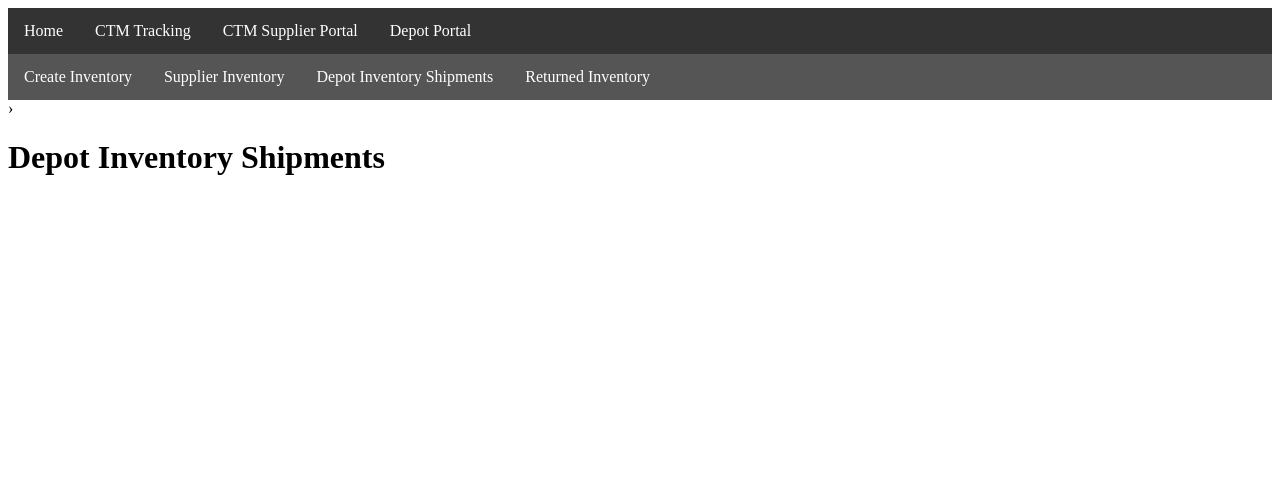
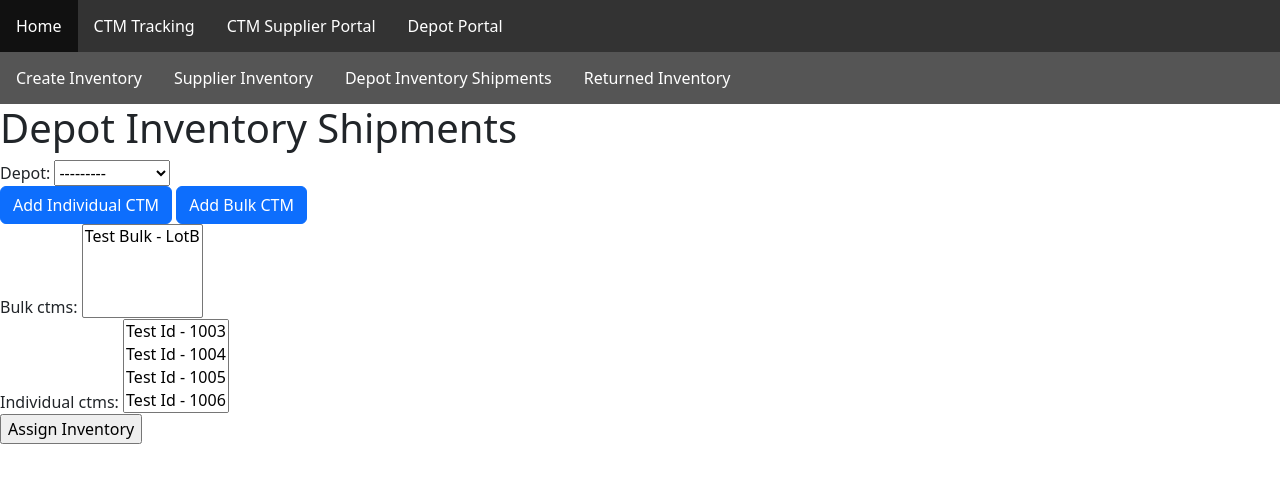
Before and after one commit to prospecops/Diffusion-v5.0, a Django app: page /supplier/depot_inventory_shipments/ in a window 1280 px wide. Shown: the top 483 px of the page. Run offline with Django 4.2, Linux system fonts and the light colour scheme; a user stored in the database is signed in; data comes from the database, SQL or seed files in the repository; both versions use the stored data as it was after the commit.

Commit message:
Added modal for individual and bulk CTM

```diff
--- a/core/templates/core/base_generic.html
+++ b/core/templates/core/base_generic.html
@@ -5,6 +5,9 @@
     <title>Diffusion</title>
     {% load static %}
     <link rel="stylesheet" href="{% static 'css/styles.css' %}">
+
+    <!-- Bootstrap CSS -->
+    <link rel="stylesheet" href="https://cdn.jsdelivr.net/npm/bootstrap@5.2.3/dist/css/bootstrap.min.css">
 
     <!-- Added jQuery and jQuery UI -->
     <script src="https://code.jquery.com/jquery-3.6.0.min.js"></script>
@@ -32,7 +35,6 @@
     </ul>
 </header>
 
-
 {% block content %}
 {% endblock %}
 
@@ -40,6 +42,14 @@
     <!-- Your footer here -->
 </footer>
 
-{% block extra_script %}{% endblock %} <!-- Added this line -->
+<!-- Bootstrap Bundle with Popper -->
+<script src="https://cdn.jsdelivr.net/npm/bootstrap@5.2.3/dist/js/bootstrap.bundle.min.js"></script>
+
+{% block extra_script %}{% endblock %} <!-- Block for extra JavaScript scripts that need to be loaded after Bootstrap -->
+
+
+<!-- Custom Modal Handler JavaScript -->
+<script src="{% static 'js/modal-handler.js' %}"></script> <!-- Add this line for your custom modal script -->
+
 </body>
 </html>
--- /dev/null
+++ b/static/js/modal-handler.js
@@ -0,0 +1,45 @@
+// modal-handler.js
+document.addEventListener('DOMContentLoaded', () => {
+  // General modal close functionality
+  const closeButtons = document.querySelectorAll('.btn-close[data-bs-dismiss="modal"]');
+
+  closeButtons.forEach(button => {
+    button.addEventListener('click', () => {
+      let modal = bootstrap.Modal.getInstance(button.closest('.modal'));
+      modal.hide();
+    });
+  });
+
+  // Optional: if you're using jQuery and Bootstrap's JavaScript
+  $('.modal').on('hidden.bs.modal', function () {
+    // Perform any action on modal close if necessary
+  });
+});
+document.addEventListener('DOMContentLoaded', (event) => {
+  // Function to remove the modal backdrop manually.
+  function removeBackdrop() {
+    let backdrop = document.querySelector('.modal-backdrop');
+    if (backdrop) {
+      backdrop.parentNode.removeChild(backdrop);
+    }
+    // Reactivate scrolling on the body.
+    document.body.classList.remove('modal-open');
+  }
+
+  // Attach close event listener to all close buttons.
+  document.querySelectorAll('.btn-close[data-bs-dismiss="modal"]').forEach(closeButton => {
+    closeButton.addEventListener('click', function () {
+      // Bootstrap's data-bs-dismiss attribute should take care of hiding the modal
+      // The manual backdrop removal is a fallback in case it doesn't get removed
+      removeBackdrop();
+    });
+  });
+
+  // Additionally, if you want to handle the modal hidden event globally, add this listener:
+  $('#yourModalId').on('hidden.bs.modal', function (e) {
+    removeBackdrop();
+  });
+
+  // Replace 'yourModalId' with the actual ID of your modal if you want to handle this event for a specific modal,
+  // or use the `.modal` selector to apply this to all modals.
+});
--- a/supplier/forms.py
+++ b/supplier/forms.py
@@ -1,11 +1,18 @@
 from django import forms
+from depots.models import Depot  # Import Depot
 from .models import BulkCTM, IndividualCTM
+
+
+class AssignInventoryForm(forms.Form):
+    depot = forms.ModelChoiceField(queryset=Depot.objects.all())
+    bulk_ctms = forms.ModelMultipleChoiceField(queryset=BulkCTM.objects.filter(depot=None), required=False)
+    individual_ctms = forms.ModelMultipleChoiceField(queryset=IndividualCTM.objects.filter(depot=None), required=False)
 
 
 class BulkCTMForm(forms.ModelForm):
     class Meta:
         model = BulkCTM
-        fields = ['device', 'lot_number', 'quantity', 'expiration_date']
+        fields = ['device', 'lot_number', 'quantity', 'expiration_date', 'depot']  # Added 'depot' field
         widgets = {
             'expiration_date': forms.DateInput(attrs={'class': 'datepicker'}),
         }
@@ -14,7 +21,8 @@ class BulkCTMForm(forms.ModelForm):
 class IndividualCTMForm(forms.ModelForm):
     class Meta:
         model = IndividualCTM
-        fields = ['device', 'kit_serial_number', 'quantity', 'expiration_date', 'lot_number']
+        fields = ['device', 'kit_serial_number', 'quantity', 'expiration_date', 'lot_number',
+                  'depot']  # Added 'depot' field
         widgets = {
             'expiration_date': forms.DateInput(attrs={'class': 'datepicker'}),
         }
--- a/supplier/templates/supplier/depot_inventory_shipments.html
+++ b/supplier/templates/supplier/depot_inventory_shipments.html
@@ -1,6 +1,48 @@
 {% extends 'supplier/supplier_base_generic.html' %}
 
+{% load static %} <!-- Ensure static is loaded to use static file references -->
+
 {% block supplier_content %}
-    <h1>Depot Inventory Shipments</h1>
-    <!-- rest of your template here -->
+<h1>Depot Inventory Shipments</h1>
+
+<form method="post" id="depotInventoryForm">
+    {% csrf_token %}
+
+    <div class="fieldWrapper">
+        {{ form.depot.label_tag }} {{ form.depot }}
+    </div>
+
+    <!-- Add the new buttons for CTM -->
+    <div class="buttonsWrapper">
+        <!-- Individual CTM Button -->
+        <button type="button" class="btn btn-primary" id="addIndividualCTMButton" data-bs-toggle="modal" data-bs-target="#individualCTMModal">
+            Add Individual CTM
+        </button>
+        <!-- Bulk CTM Button with modal trigger -->
+        <button type="button" class="btn btn-primary" id="addBulkCTMButton" data-bs-toggle="modal" data-bs-target="#bulkCTMModal">
+            Add Bulk CTM
+        </button>
+    </div>
+
+    <div class="fieldWrapper">
+        {{ form.bulk_ctms.label_tag }} {{ form.bulk_ctms }}
+    </div>
+
+    <div class="fieldWrapper">
+        {{ form.individual_ctms.label_tag }} {{ form.individual_ctms }}
+    </div>
+
+    <input type="submit" value="Assign Inventory">
+</form>
+
+<!-- Individual CTM Modal -->
+{% include 'form_modal/individual_ctm_modal.html' with modal_id='individualCTMModal' modal_title='Add/Edit Individual CTM' modal_save_button_text='Save' individual_form=individual_ctm_form %}
+
+<!-- Bulk CTM Modal -->
+{% include 'form_modal/bulk_ctm_modal.html' with modal_id='bulkCTMModal' modal_title='Add Bulk CTM' modal_save_button_text='Save' bulk_form=bulk_ctm_form %}
+
 {% endblock %}
+
+{% block extra_script %}
+<script src="{% static 'js/modal-handler.js' %}"></script> <!-- Include the modal related JS -->
+{% endblock %}
--- a/supplier/templates/supplier/supplier_base_generic.html
+++ b/supplier/templates/supplier/supplier_base_generic.html
@@ -3,7 +3,7 @@
 {% load static %}
 
 {% block extra_style %}
-    <link rel="stylesheet" type="text/css" href="{% static 'css/styles.css' %}">
+    <link rel="stylesheet" type="text/css" href="{% static 'css/supplier_styles.css' %}"> <!-- Assuming you have a CSS file for supplier-specific styles -->
 {% endblock %}
 
 {% block content %}
@@ -13,8 +13,9 @@
             <li><a href="{% url 'supplier:supplier_inventory' %}">Supplier Inventory</a></li>
             <li><a href="{% url 'supplier:depot_inventory_shipments' %}">Depot Inventory Shipments</a></li>
             <li><a href="{% url 'supplier:returned_inventory' %}">Returned Inventory</a></li>
-        </ul>›
+        </ul>
     </header>
     {% block supplier_content %}{% endblock %}
 {% endblock %}
-›
+
+{% block extra_script %}{% endblock %} <!-- This allows supplier templates to add their own scripts -->
--- a/supplier/views.py
+++ b/supplier/views.py
@@ -1,8 +1,10 @@
 from django.shortcuts import render, redirect
 from django.contrib.auth.decorators import login_required, permission_required
 from django.views.generic import ListView
+
+from depots.models import DepotInventory
 from supplier.models import BulkCTM, IndividualCTM
-from supplier.forms import BulkCTMForm, IndividualCTMForm
+from supplier.forms import BulkCTMForm, IndividualCTMForm, AssignInventoryForm
 from django.contrib import messages  # Add this import at the beginning of your file
 
 
@@ -64,8 +66,40 @@ def supplier_inventory(request):
 @login_required
 @permission_required('supplier.view_supplier_portal', login_url='error_page')
 def depot_inventory_shipments(request):
-    # put code here to handle depot inventory shipments view
-    return render(request, 'supplier/depot_inventory_shipments.html')
+    if request.method == "POST":
+        form = AssignInventoryForm(request.POST)
+        if form.is_valid():
+            selected_depot = form.cleaned_data.get("depot")
+            selected_bulk_ctms = form.cleaned_data.get("bulk_ctms")
+            selected_individual_ctms = form.cleaned_data.get("individual_ctms")
+
+            # Assigning selected BulkCTMs and IndividualCTMs to the depot
+            for bulk_ctm in selected_bulk_ctms:
+                bulk_ctm.depot = selected_depot
+                bulk_ctm.save()
+                # Create or update the DepotInventory for bulk_ctm
+                DepotInventory.objects.update_or_create(
+                    depot=selected_depot,
+                    bulk_ctm=bulk_ctm,
+                    defaults={'quantity_received': bulk_ctm.quantity}
+                )
+
+            for individual_ctm in selected_individual_ctms:
+                individual_ctm.depot = selected_depot
+                individual_ctm.save()
+                # Create or update the DepotInventory for individual_ctm
+                DepotInventory.objects.update_or_create(
+                    depot=selected_depot,
+                    individual_ctm=individual_ctm,
+                    defaults={'quantity_received': individual_ctm.quantity}
+                )
+
+            messages.success(request, 'Inventory assigned to depot successfully.')
+            return redirect('supplier:depot_inventory_shipments')  # Redirect to a success page or the same page to show success message
+
+    form = AssignInventoryForm()
+    return render(request, 'supplier/depot_inventory_shipments.html', {"form": form})
+
 
 
 @login_required
@@ -82,3 +116,10 @@ class CTMListView(ListView):
     def get_queryset(self):
         # we're including both bulk and individual CTMs in the list
         return BulkCTM.objects.all().union(IndividualCTM.objects.all())
+
+@login_required
+@permission_required('supplier.view_supplier_portal', login_url='error_page')
+def individual_ctm_form_view(request):
+    form = IndividualCTMForm()  # Instantiate your form
+    # Logic to handle form submission if method is POST
+    return render(request, 'individual_ctm_form.html', {'form': form})
--- /dev/null
+++ b/templates/form_modal/bulk_ctm_modal.html
@@ -0,0 +1,7 @@
+<!-- bulk_ctm_modal.html -->
+{% extends 'form_modal/generic_ctm_modal.html' %}
+
+{% block ctm_modal_form %}
+  {{ block.super }} <!-- This will include all fields from generic_ctm_modal.html's ctm_modal_form block -->
+  <!-- No additional bulk specific fields are added here -->
+{% endblock ctm_modal_form %}
--- /dev/null
+++ b/templates/form_modal/generic_ctm_modal.html
@@ -0,0 +1,40 @@
+<!-- generic_ctm_modal.html -->
+{% extends 'form_modal/reusable_modal.html' %}
+
+{% block modal_body %}
+<div class="modal-body">
+  <!-- Begin common CTM form elements -->
+  {% block ctm_modal_form %}
+  <form>
+    <!-- Drug Dropdown -->
+    <div class="mb-3">
+      <label for="drugField" class="form-label">Drug</label>
+      <select class="form-select" id="drugField" name="drug">
+        {% for drug in drug_choices %}
+        <option value="{{ drug.value }}">{{ drug.display }}</option>
+        {% endfor %}
+      </select>
+    </div>
+
+    <!-- Quantity -->
+    <div class="mb-3">
+      <label for="quantityField" class="form-label">Quantity</label>
+      <input type="number" class="form-control" id="quantityField" name="quantity">
+    </div>
+
+    <!-- Expiration Date -->
+    <div class="mb-3">
+      <label for="expirationDateField" class="form-label">Expiration Date</label>
+      <input type="date" class="form-control" id="expirationDateField" name="expiration_date">
+    </div>
+
+    <!-- Lot # -->
+    <div class="mb-3">
+      <label for="lotField" class="form-label">Lot #</label>
+      <input type="text" class="form-control" id="lotField" name="lot_number">
+    </div>
+  </form>
+  {% endblock ctm_modal_form %}
+  <!-- End common CTM form elements -->
+</div>
+{% endblock modal_body %}
--- /dev/null
+++ b/templates/form_modal/individual_ctm_modal.html
@@ -0,0 +1,12 @@
+<!-- individual_ctm_modal.html -->
+{% extends 'form_modal/generic_ctm_modal.html' %}
+
+{% block ctm_modal_form %}
+  <!-- Individual CTM specific form field (Kit # / Serial #) -->
+  <div class="mb-3">
+    <label for="kitSerialField" class="form-label">Kit # / Serial #</label>
+    <input type="text" class="form-control" id="kitSerialField" name="kit_serial">
+  </div>
+
+  {{ block.super }} <!-- This inherits all common fields from generic_ctm_modal.html after the Kit # / Serial # field -->
+{% endblock ctm_modal_form %}
--- /dev/null
+++ b/templates/form_modal/reusable_modal.html
@@ -0,0 +1,24 @@
+<!-- reusable_modal.html -->
+{% block modal %}
+<div class="modal fade" id="{{ modal_id }}" tabindex="-1" aria-labelledby="{{ modal_id }}Label" aria-hidden="true">
+  <div class="modal-dialog">
+    <div class="modal-content">
+      {% block modal_header %}
+      <div class="modal-header" style="display: flex; justify-content: space-between; align-items: center; padding: 0.5rem;">
+        <h5 class="modal-title" id="{{ modal_id }}Label" style="margin-left: 1rem;">{{ modal_title }}</h5>
+        <div>
+          <button type="button" class="btn btn-primary" id="saveButton">{{ modal_save_button_text | default:"Save" }}</button>
+          <button type="button" class="btn btn-secondary" id="saveAddNewButton">{{ modal_save_add_new_button_text | default:"Save and Add New" }}</button>
+          <button type="button" class="btn btn-danger" data-bs-dismiss="modal" aria-label="Close" style="margin-right: 1rem;">Close</button>
+        </div>
+      </div>
+      {% endblock modal_header %}
+      {% block modal_body %}
+      <div class="modal-body">
+        <!-- Content for the modal goes here, override this block in child templates -->
+      </div>
+      {% endblock modal_body %}
+    </div>
+  </div>
+</div>
+{% endblock modal %}
```
Also changed, not shown: depots/models.py (+11 -0 lines), depots/templates/depots/depot_inventory.html (+38 -2 lines), depots/views.py (+14 -3 lines), static/js/ctm-modal-opener.js (added, +17 -0 lines), supplier/models.py (+8 -9 lines), user_registration/settings.py (+25 -0 lines), db.sqlite3, depots/migrations/0004_depotinventory.py (added), supplier/migrations/0004_bulkctm_depot_individualctm_depot_and_more.py (added).
